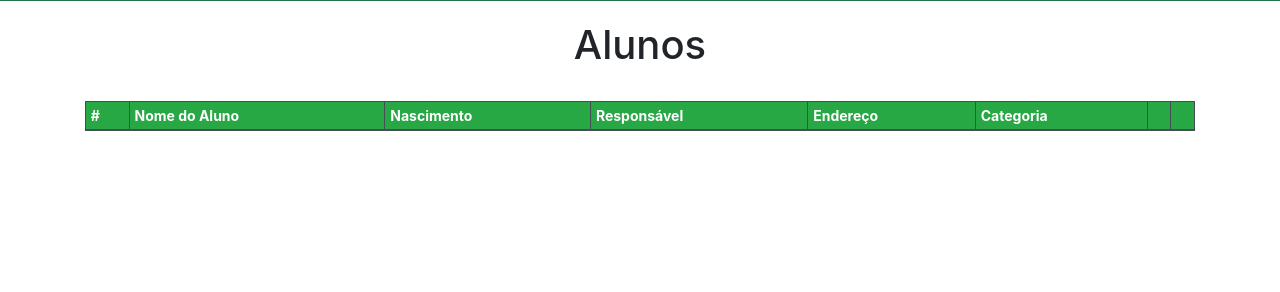
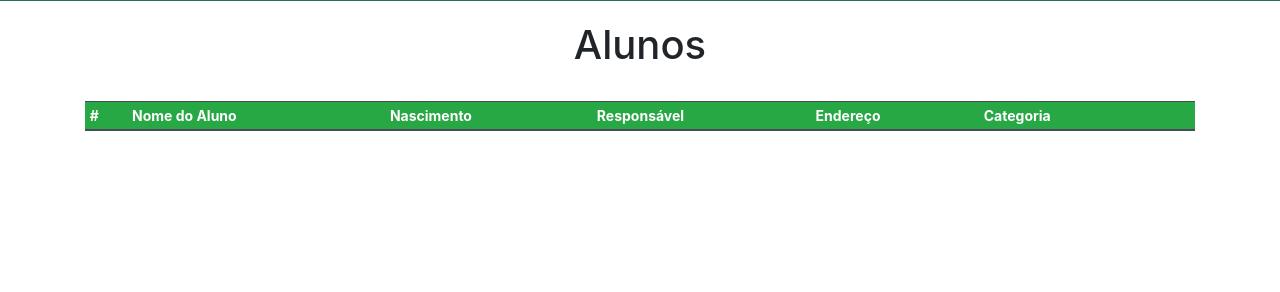
Before and after one commit to MendesRuanito/escola, a PHP site: page /aluno-lista.php in a window 1280 px wide. Shown: the part 411-703 px from the top of the page. Run offline with PHP 8.4, Linux system fonts and the light colour scheme; the visitor is signed in with stand-in values (Sample User, id 1); data that the repository does not hold is empty; some libraries are stand-ins or nearby versions.

Commit message:
Update aluno-lista.php

```diff
--- a/aluno-lista.php
+++ b/aluno-lista.php
@@ -27,7 +27,7 @@ if(array_key_exists("removido", $_GET) && $_GET["removido"]==true){?>
 }?>
 
 <div class="table-responsive">
-	<table class="table table-dark table-striped table-bordered table-hover table-sm align-middle" style="font-size:14px;">
+	<table class="table table-dark table-striped table-hover table-sm align-middle" style="font-size:14px;">
 		<thead>
 			<th class="bg-success" scope="col">#</th>
 			<th class="bg-success" scope="col">Nome do Aluno</th>
```
